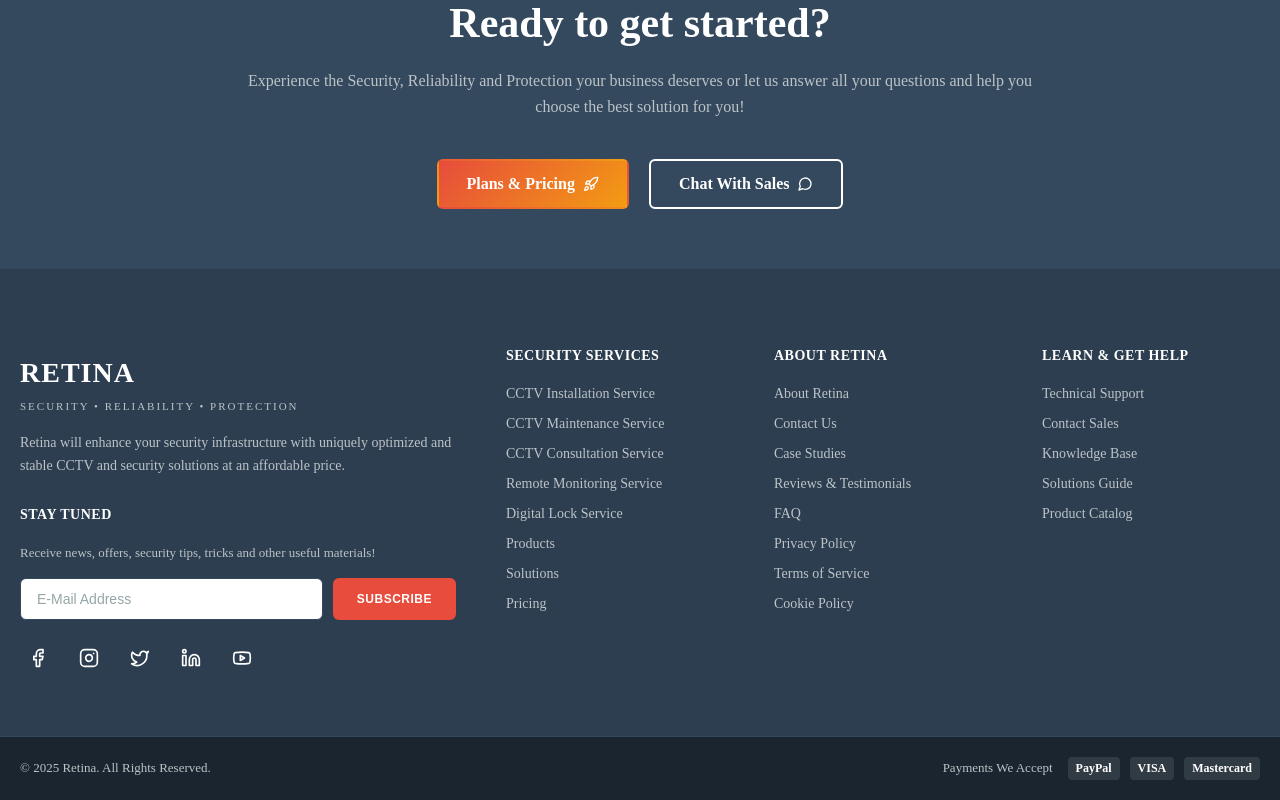
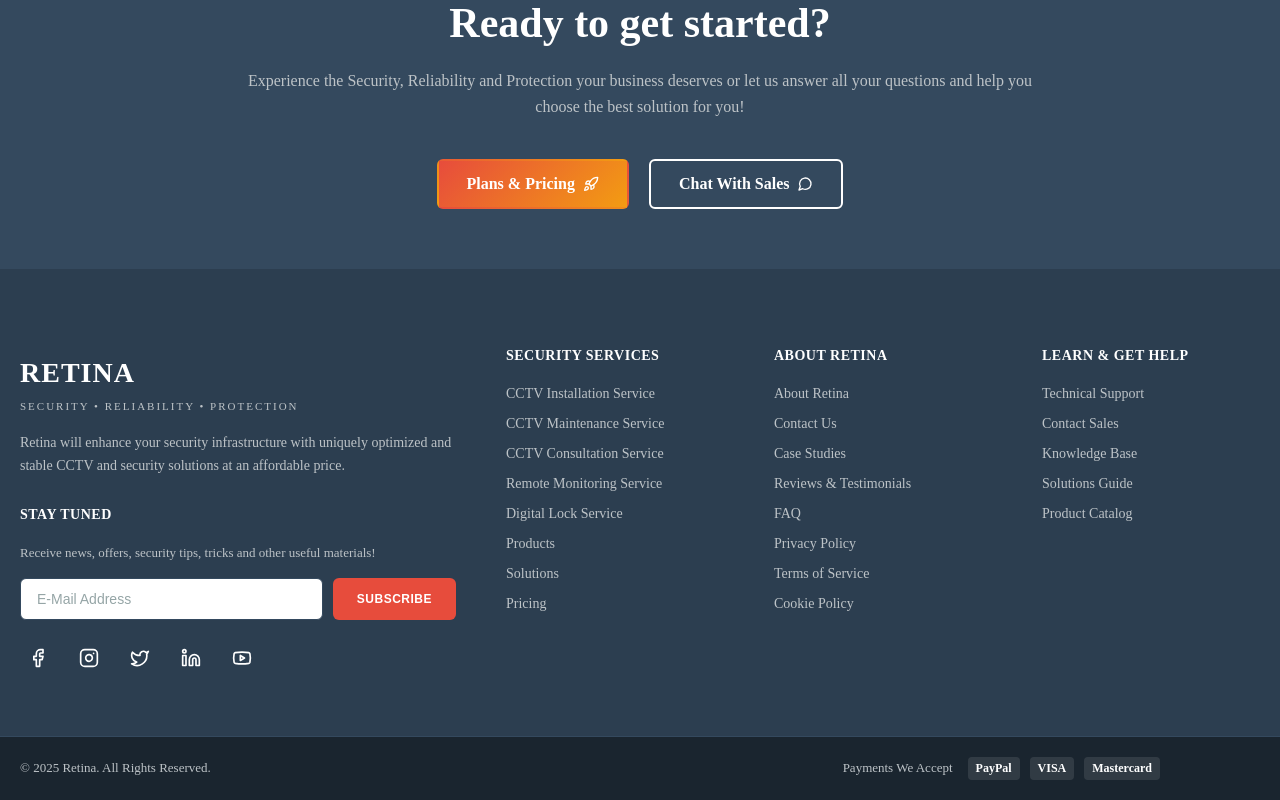
Before and after one commit to digital-codebase/retina-repo, a React (Create React App) app in the folder retina-frontend/: page /login in a window 1280 px wide. Shown: the part 841-1641 px from the top of the page. Built offline with nearby package versions, Linux system fonts and the light colour scheme.

Commit message:
Fix(chatbot covering)

```diff
--- a/retina-frontend/src/components/Footer/Footer.css
+++ b/retina-frontend/src/components/Footer/Footer.css
@@ -278,6 +278,7 @@
   display: flex;
   align-items: center;
   gap: 15px;
+  padding-right: 100px; /* Add padding to prevent chatbot overlap */
 }
 
 .footer-payments-label {
@@ -422,6 +423,7 @@
   .footer-bottom__right {
     flex-direction: column;
     gap: 10px;
+    padding-right: 0; /* Remove padding on mobile */
   }
 
   .footer-scroll-top {
```
